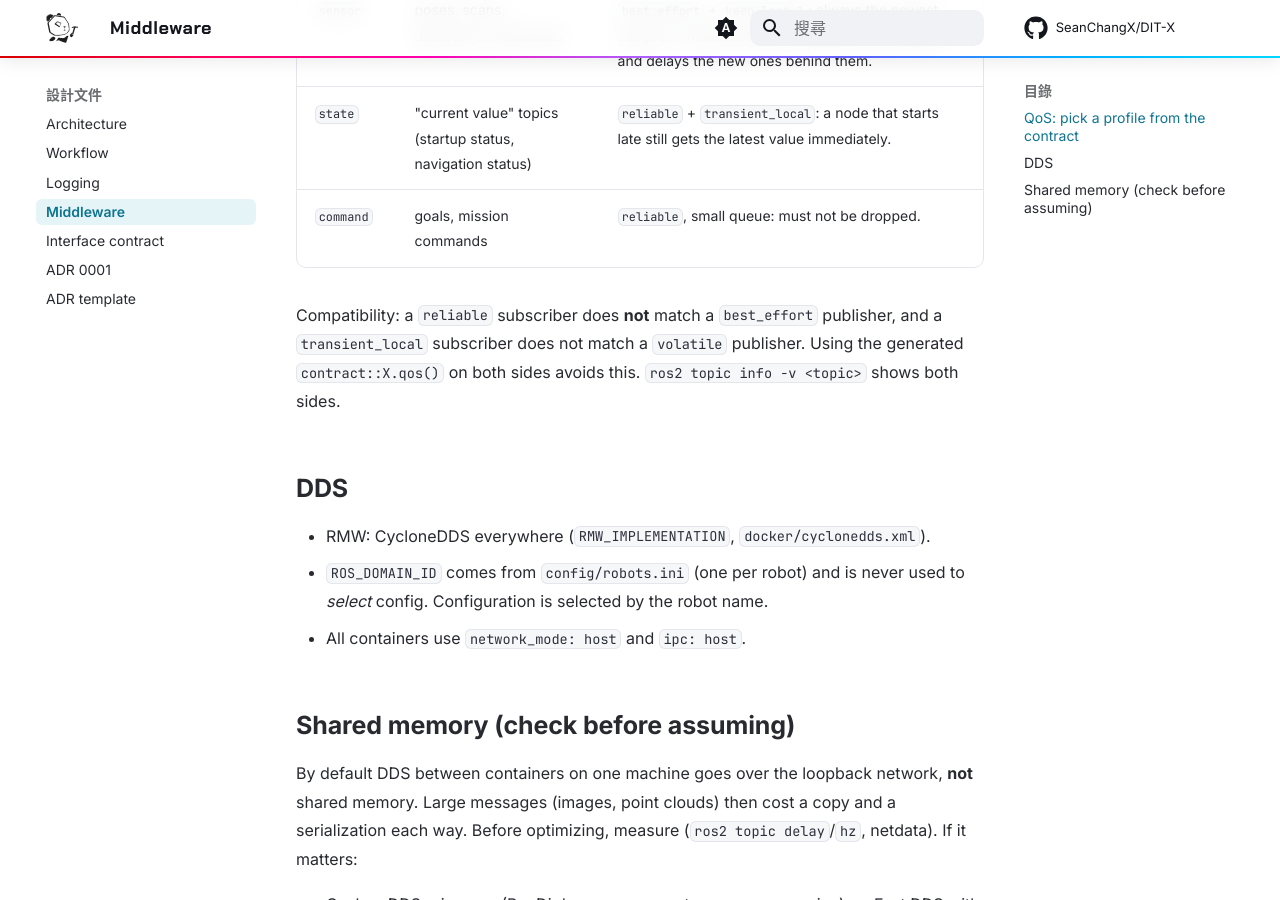
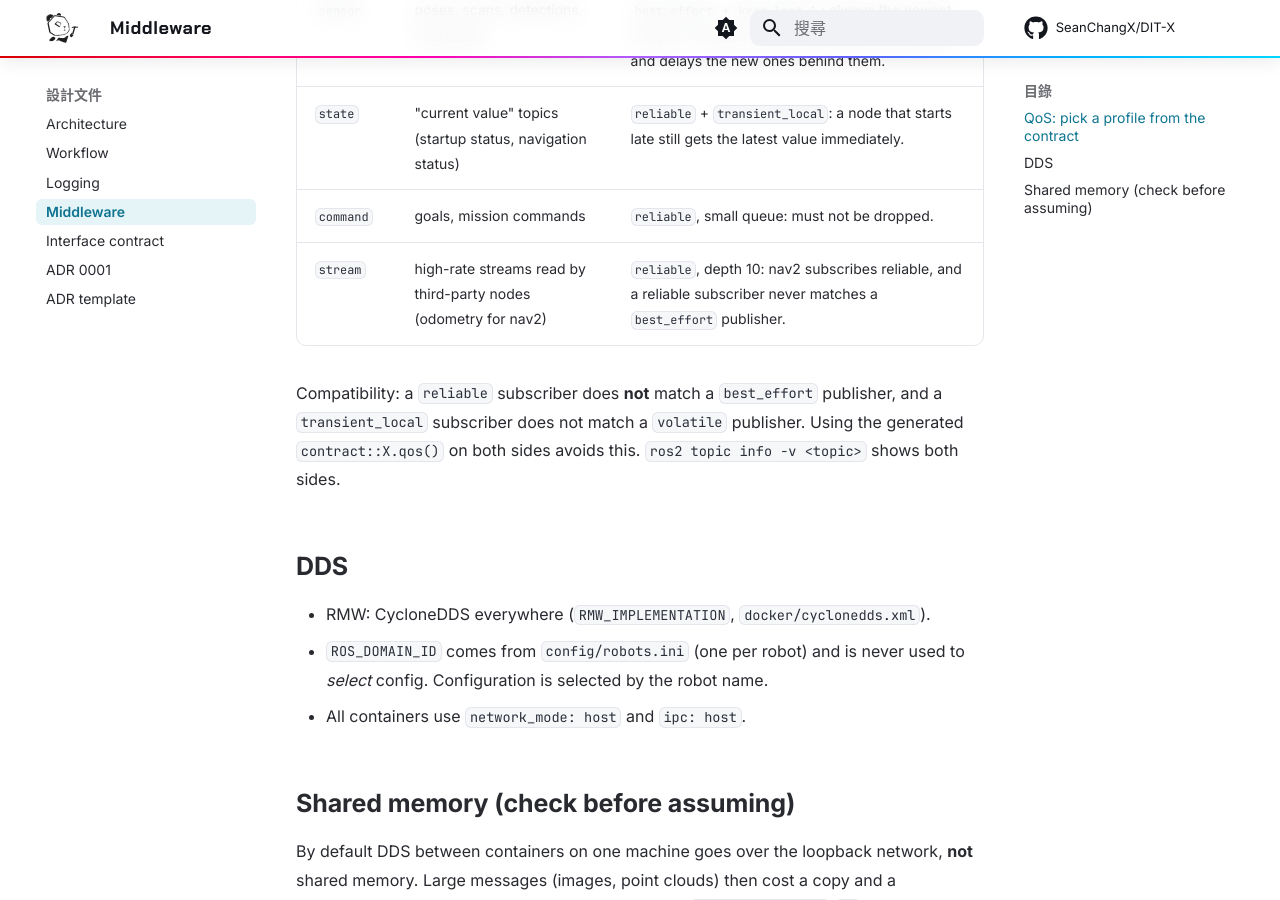
Before and after one commit to DIT-ROBOTICS/DIT-X, an MkDocs documentation site: the page built from docs/middleware.md, in a window 1280 px wide and 900 px high, scrolled down 489 px. Built offline with MkDocs 1.6.1 and Material for MkDocs 9.7.7, drawn with Linux system fonts in a browser that asks for light colours; comment, search, counter and statistics services are not loaded.

Commit message:
docs: middleware lists the stream QoS profile (#7)
`contract.yaml` has a fourth QoS profile, `stream` (reliable, depth 10,
for third-party reliable subscribers such as nav2 odometry), but
`docs/middleware.md` still listed three. Adds the row. (Tutorial 05
already lists it.)

```diff
--- a/docs/middleware.md
+++ b/docs/middleware.md
@@ -10,6 +10,7 @@ Every cross-domain topic therefore names one of the profiles in `contract.yaml`:
 | `sensor` | poses, scans, detections, heartbeats | `best_effort` + `keep_last 1`: always the newest sample. A reliable stream retransmits old samples and delays the new ones behind them. |
 | `state` | "current value" topics (startup status, navigation status) | `reliable` + `transient_local`: a node that starts late still gets the latest value immediately. |
 | `command` | goals, mission commands | `reliable`, small queue: must not be dropped. |
+| `stream` | high-rate streams read by third-party nodes (odometry for nav2) | `reliable`, depth 10: nav2 subscribes reliable, and a reliable subscriber never matches a `best_effort` publisher. |
 
 Compatibility: a `reliable` subscriber does **not** match a `best_effort` publisher, and a
 `transient_local` subscriber does not match a `volatile` publisher. Using the generated
```
